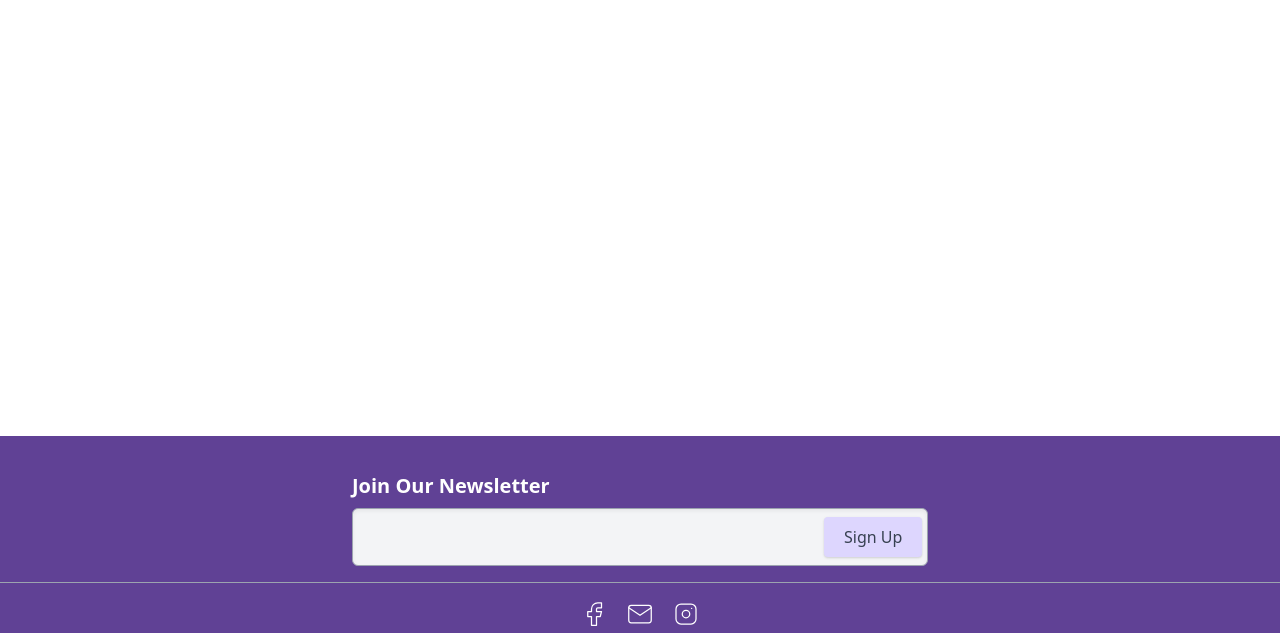
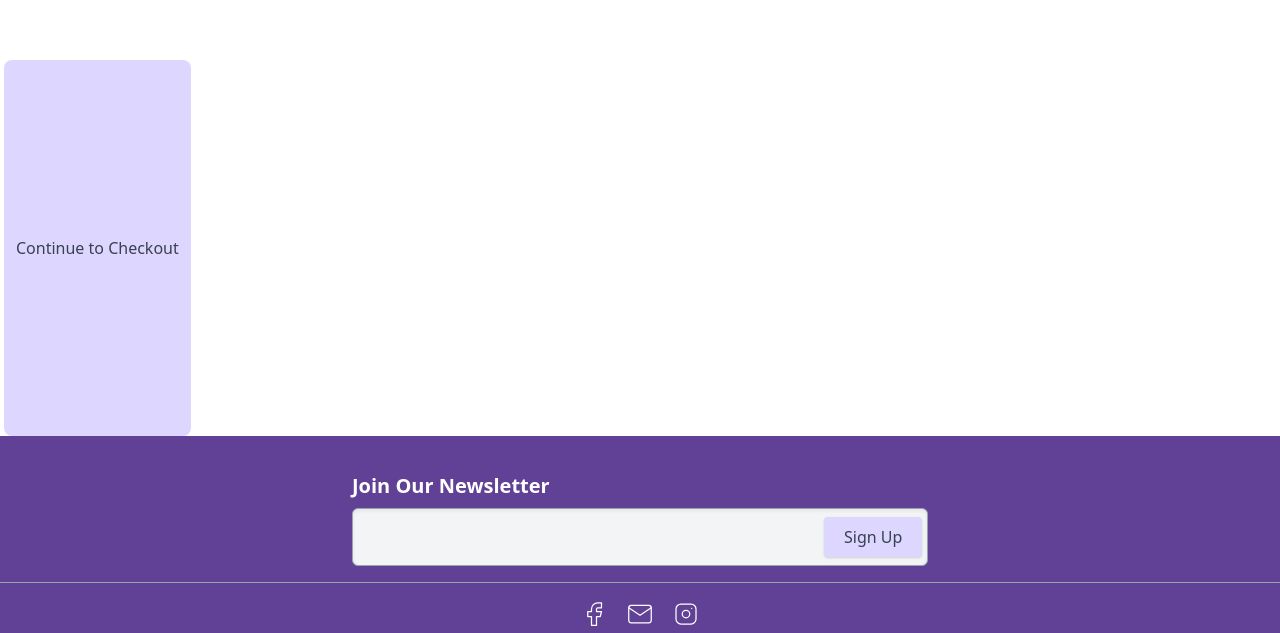
Before and after one commit to kellenwiltshire/we-made-it, a Next.js app: page /checkout/checkout in a window 1280 px wide. Shown: the part 671-1304 px from the top of the page. Built offline with nearby package versions, Linux system fonts and the light colour scheme.

Commit message:
Checkout coming along

```diff
--- a/pages/checkout/checkout.js
+++ b/pages/checkout/checkout.js
@@ -7,6 +7,7 @@ import { v4 as uuidv4 } from 'uuid';
 
 export default function Checkout({ cart, setCart }) {
 	const orderID = uuidv4();
+	console.log(orderID);
 	const router = useRouter();
 	const deleteItem = (index) => {
 		cart.splice(index, 1);
@@ -16,19 +17,16 @@ export default function Checkout({ cart, setCart }) {
 
 	let lineItems = [];
 	console.log(lineItems);
-	const initCheckout = () => {
-		handleCheckout(lineItems);
-	};
 
-	const handleCheckout = (lineItems) => {
-		fetch('/LOCALHOST:4000/checkout', {
+	const handleCheckout = () => {
+		fetch('LOCALHOST:4000/checkout', {
 			method: 'post',
 			headers: { 'Content-Type': 'application/json' },
 			body: JSON.stringify({
 				lineItems: lineItems,
 				orderID: orderID,
 			}),
-		});
+		}).catch((err) => console.log(err));
 	};
 
 	if (cart) {
@@ -36,6 +34,12 @@ export default function Checkout({ cart, setCart }) {
 			<Layout cart={cart}>
 				<Headers title='Checkout' />
 				<div className='container flex flex-wrap'>
+					<button
+						onClick={handleCheckout}
+						className='mx-1 px-3 py-2 bg-purple-200 text-gray-700 hover:bg-purple-700 hover:text-gray-200 rounded-lg cursor-pointer'
+					>
+						Continue to Checkout
+					</button>
 					{cart.map((list, i) => {
 						lineItems.push({
 							quantity: cart[i].quantity,
```
